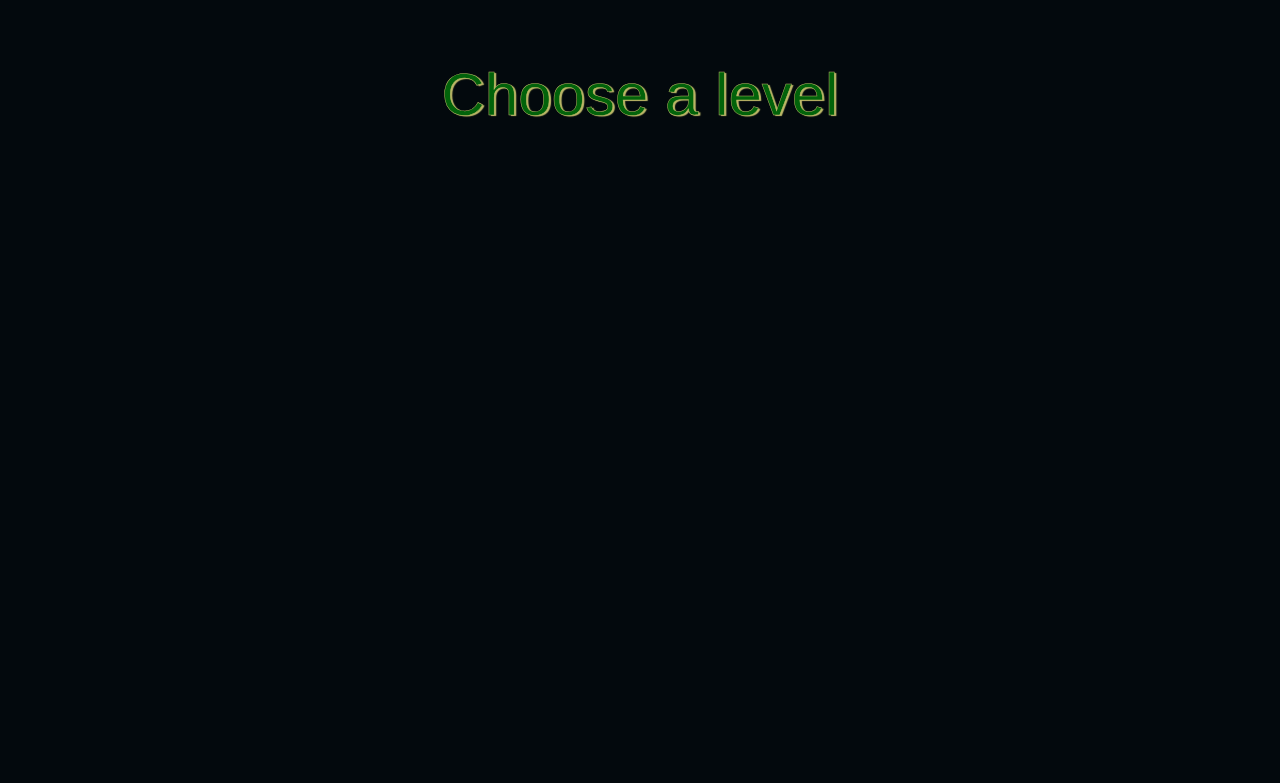
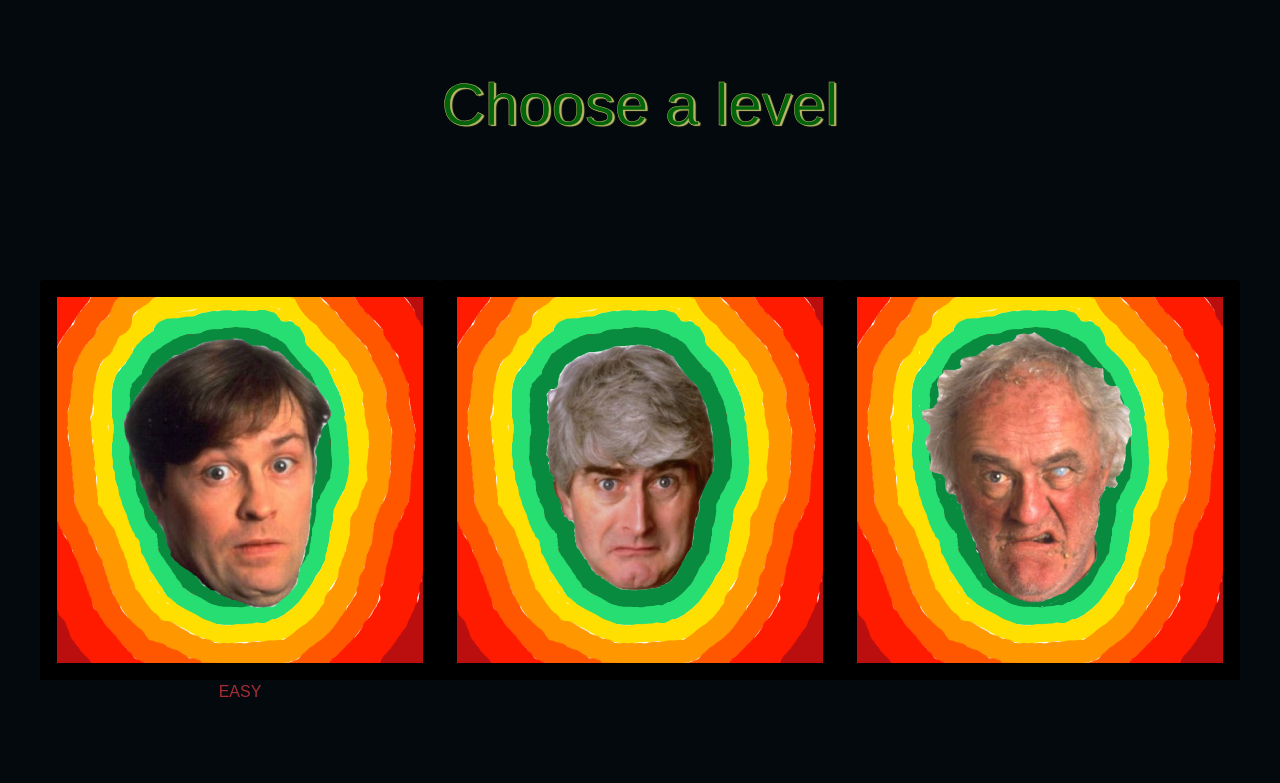
Before and after one commit to stephenoc390/MS-2-Father-Ted-Quiz, a plain HTML site: page quiz.html in a window 1280 px wide. Drawn offline with nearby package versions, Linux system fonts and the light colour scheme; a web font is replaced by a local one.

Commit message:
added 3 card images to quiz.html

```diff
--- a/assets/css/style.css
+++ b/assets/css/style.css
@@ -51,3 +51,19 @@ body {
     justify-content: center;
     bottom: 0px;
 }
+
+.card-group {
+     display: flex;
+}
+
+.card1 {
+    text-align: center;
+}
+
+.container-cards {
+    display: flex;
+	flex-wrap: wrap;
+	justify-content: center;
+	margin: auto;
+	padding: 60px 30px;
+}
--- a/quiz.html
+++ b/quiz.html
@@ -3,6 +3,7 @@
 <head>
     <meta charset="UTF-8">
     <meta name="viewport" content="width=device-width, initial-scale=1.0">
+    <link rel="stylesheet" href="https://stackpath.bootstrapcdn.com/bootstrap/4.5.0/css/bootstrap.min.css" />
     <link rel="stylesheet" href="assets/css/style.css">
     <title>Father Ted Quiz</title>
 </head>
@@ -11,5 +12,21 @@
         <p class="top-title">Choose a level</p>
     </div>
 
+
+    <div class="container-cards">
+    <div class="card-group">
+  <div class="card1">
+    <img class="card-img-top" src="assets/images/dougal-level.png" alt="Card image cap">
+    <p>EASY</p>
+  </div>
+  <div class="card2">
+    <img class="card-img-top" src="assets/images/ted-level.png" alt="Card image cap">
+  </div>
+  <div class="card3">
+    <img class="card-img-top" src="assets/images/jack-level.png" alt="Card image cap">
+  </div>
+    </div>
+    </div>
+
 </body>
 </html>
```
Also changed, not shown: assets/images/dougal-level.png (added), assets/images/jack-level.png (added), assets/images/ted-level.png (added).
